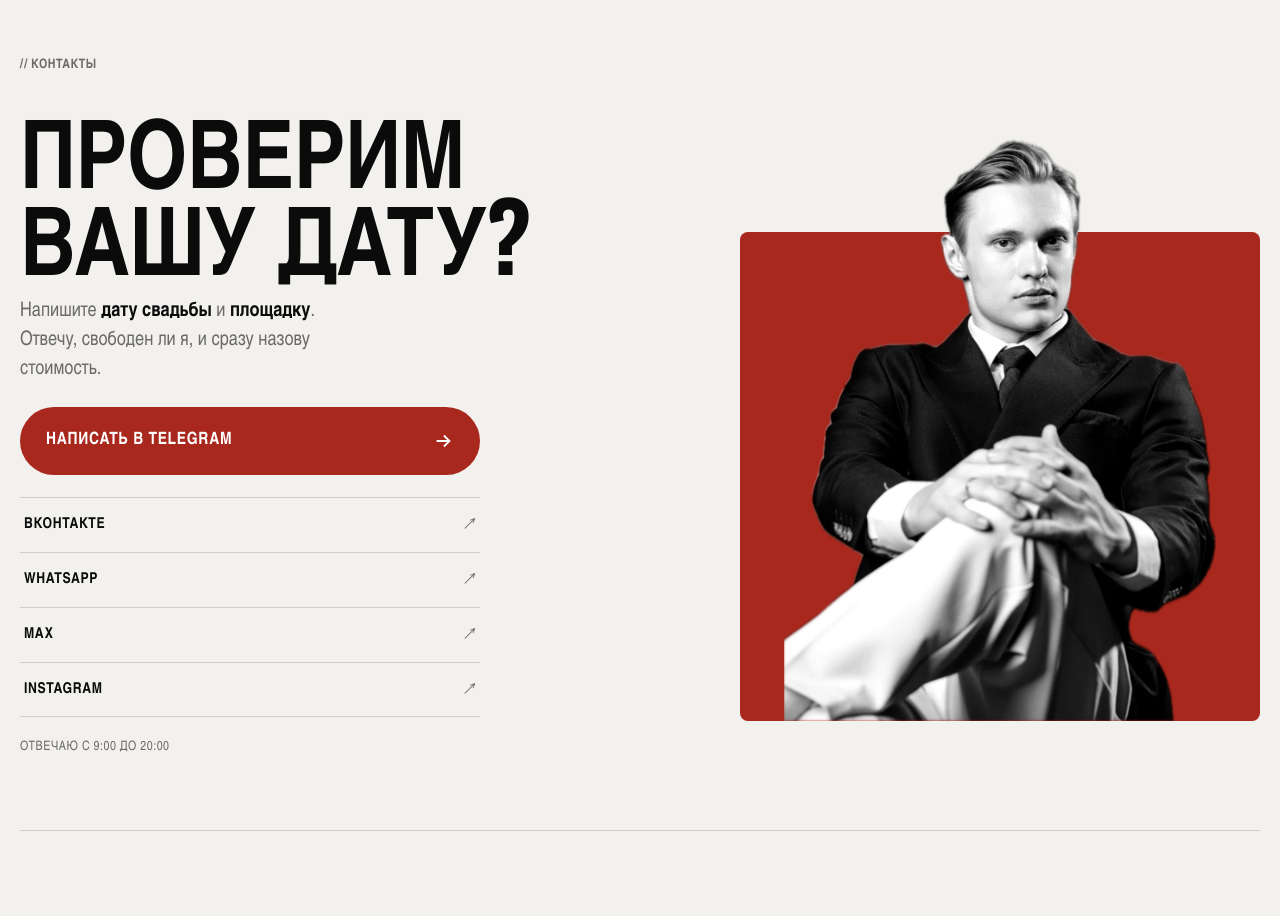
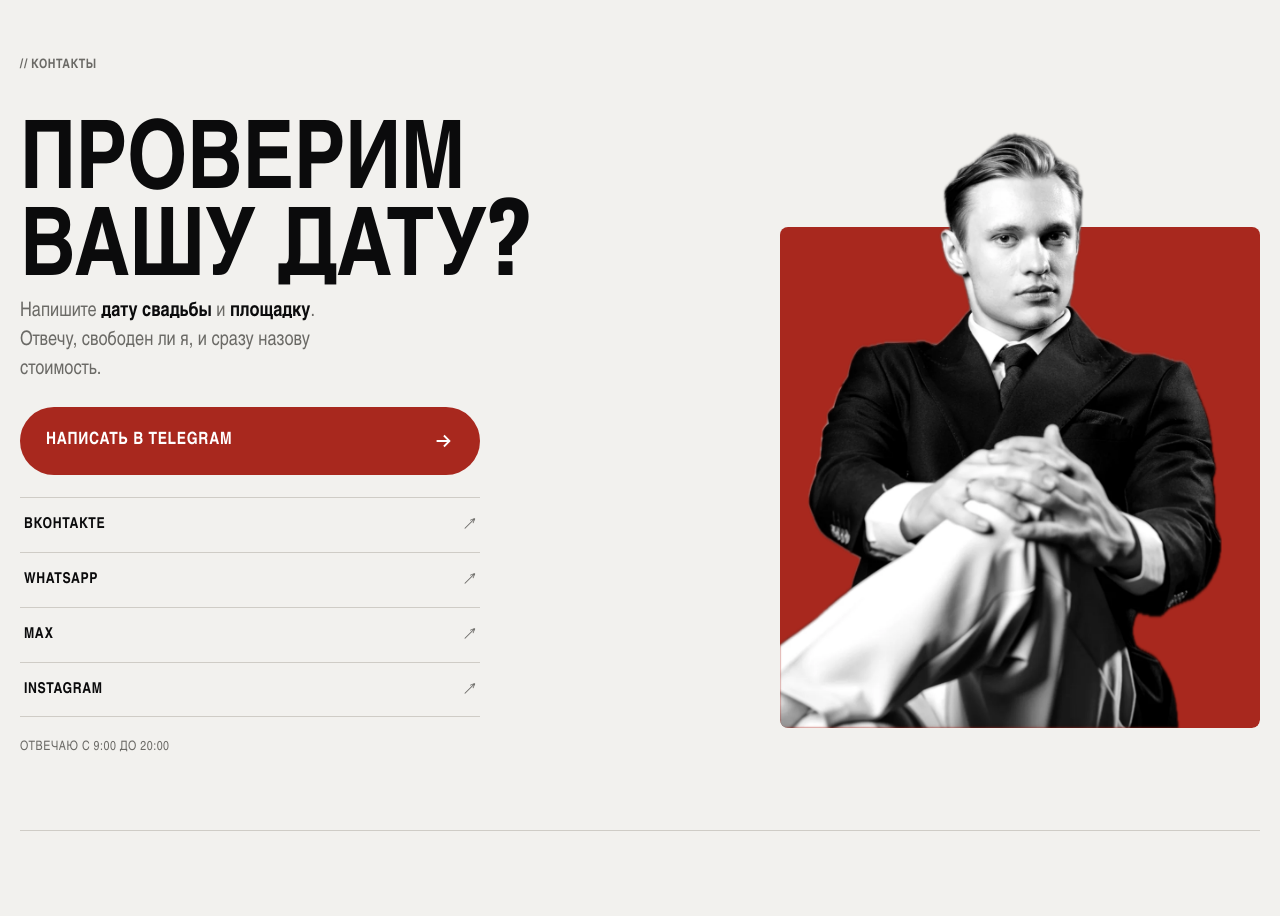
Before and after one commit to 88Mayak88/mayak-site, a plain HTML site: page index.html in a window 1280 px wide. Shown: the part 5920-6836 px from the top of the page. Drawn offline with nearby package versions, Linux system fonts and the light colour scheme; a web font is replaced by a local one.

Commit message:
Контакты: срез ноги на фото прижат к краю красного блока
Co-Authored-By: Claude Opus 5.5 <noreply@anthropic.com>

```diff
--- a/index.html
+++ b/index.html
@@ -227,9 +227,10 @@ section{border-top:1px solid var(--line);scroll-margin-top:100px}
 .ct-list a span{color:var(--muted);font-weight:400}
 .ct-list a:hover{color:var(--accent);padding-left:10px}
 .ct-hours{font-size:13px;color:var(--muted);text-transform:uppercase;letter-spacing:.04em}
-.ct-face{position:relative;aspect-ratio:1/1.12;width:100%;max-width:520px;justify-self:end}
+/* фото обрезано рамкой снимка слева (нога) и снизу — прижимаем эти срезы к краям красного блока, чтобы срез был частью композиции */
+.ct-face{position:relative;aspect-ratio:1/1.242;width:100%;max-width:480px;justify-self:end;overflow:hidden;border-radius:0 0 8px 8px}
 .ct-face .sq{position:absolute;inset:16% 0 0;background:var(--accent);border-radius:8px}
-.ct-face img{position:absolute;inset:0;width:100%;height:100%;max-width:100%;object-fit:contain;object-position:50% 100%}
+.ct-face img{position:absolute;left:0;bottom:0;width:92%;height:auto;max-width:none}
 .foot{display:flex;flex-wrap:wrap;justify-content:space-between;gap:12px;padding-block:24px calc(24px + env(safe-area-inset-bottom,0px));border-top:1px solid var(--line);font-size:13px;color:var(--muted);text-transform:uppercase;letter-spacing:.03em}
 
 
```
Also changed, not shown: 1 other file.
